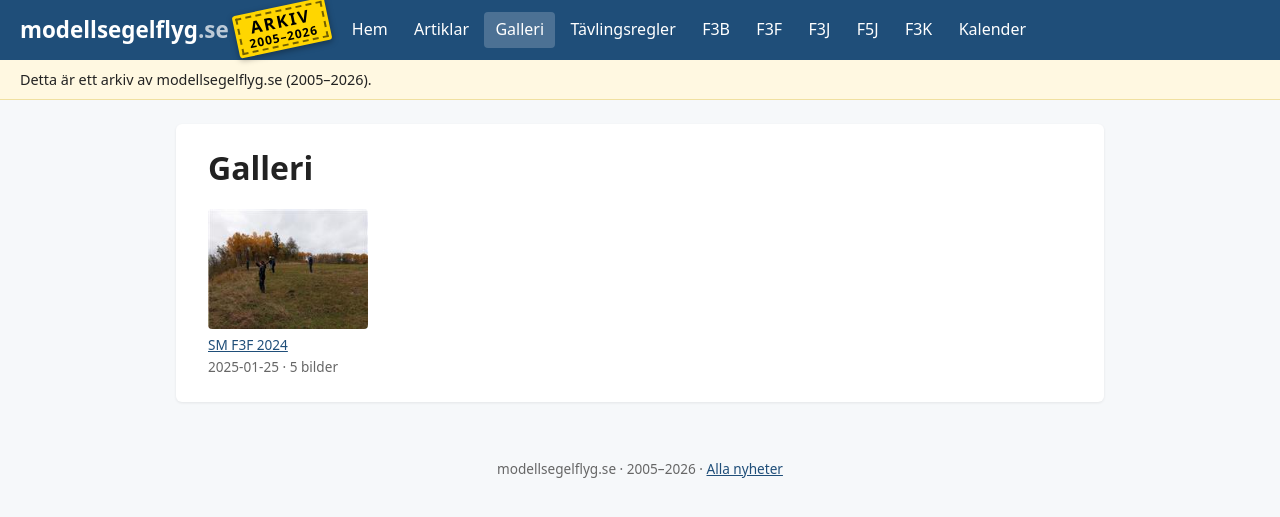
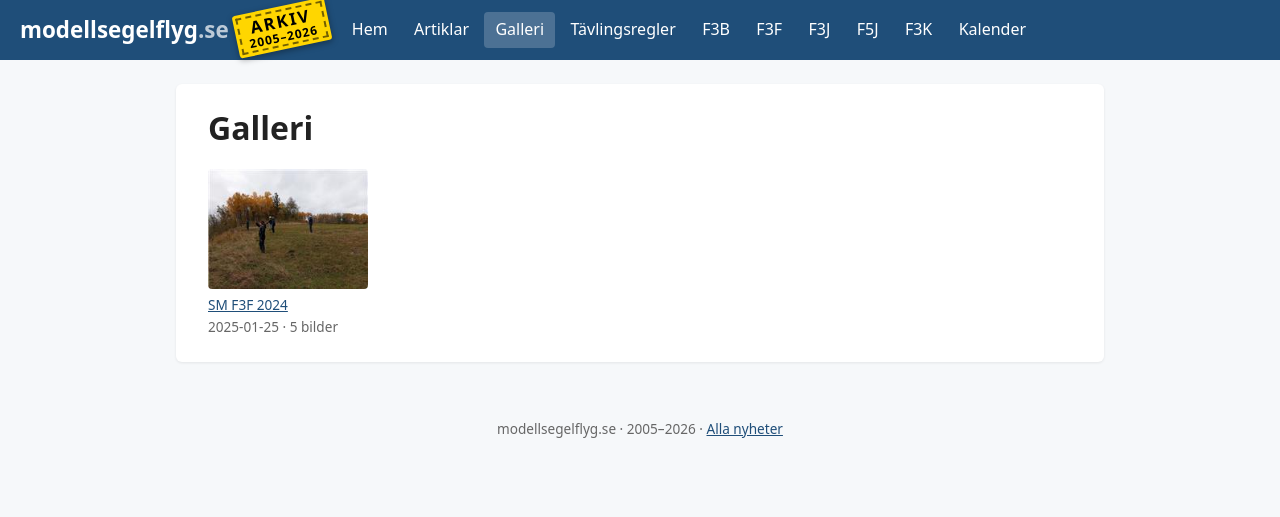
Before and after one commit to boomerxe3/msf-arkiv-prototyp, a Jekyll site: the page built from galleri.html, in a window 1280 px wide. Shown: the top 517 px of the page. Built offline with Jekyll 4.4.1, drawn with Linux system fonts in a browser that asks for light colours.

Commit message:
Ta bort arkivnotisen
Co-authored-by: Copilot App <223556219+Copilot@users.noreply.github.com>

```diff
--- a/_layouts/default.html
+++ b/_layouts/default.html
@@ -20,10 +20,6 @@
     </nav>
   </header>
 
-  <div class="notice">
-    Detta är ett arkiv av modellsegelflyg.se (2005–2026).
-  </div>
-
   {%- assign has_sidenav = false -%}
   {%- if page.collection == "sidor" -%}{%- assign has_sidenav = true -%}{%- endif %}
   <div class="layout{% if has_sidenav %} has-sidenav{% endif %}">
--- a/assets/css/style.css
+++ b/assets/css/style.css
@@ -24,8 +24,6 @@ img { max-width: 100%; height: auto; }
 .main-nav { display: flex; flex-wrap: wrap; gap: 0.25rem; }
 .main-nav a { color: #fff; text-decoration: none; padding: 0.3rem 0.7rem; border-radius: 4px; }
 .main-nav a:hover, .main-nav a.active { background: rgba(255, 255, 255, 0.2); }
-
-.notice { background: #fff8e1; border-bottom: 1px solid #f0e0a0; padding: 0.5rem 1.25rem; font-size: 0.9rem; }
 
 .layout { max-width: 960px; margin: 1.5rem auto; padding: 0 1rem; display: grid; grid-template-columns: minmax(0, 1fr); gap: 1.5rem; }
 main { background: #fff; padding: 1.5rem 2rem; border-radius: 6px; box-shadow: 0 1px 3px rgba(0, 0, 0, 0.08); }
```
